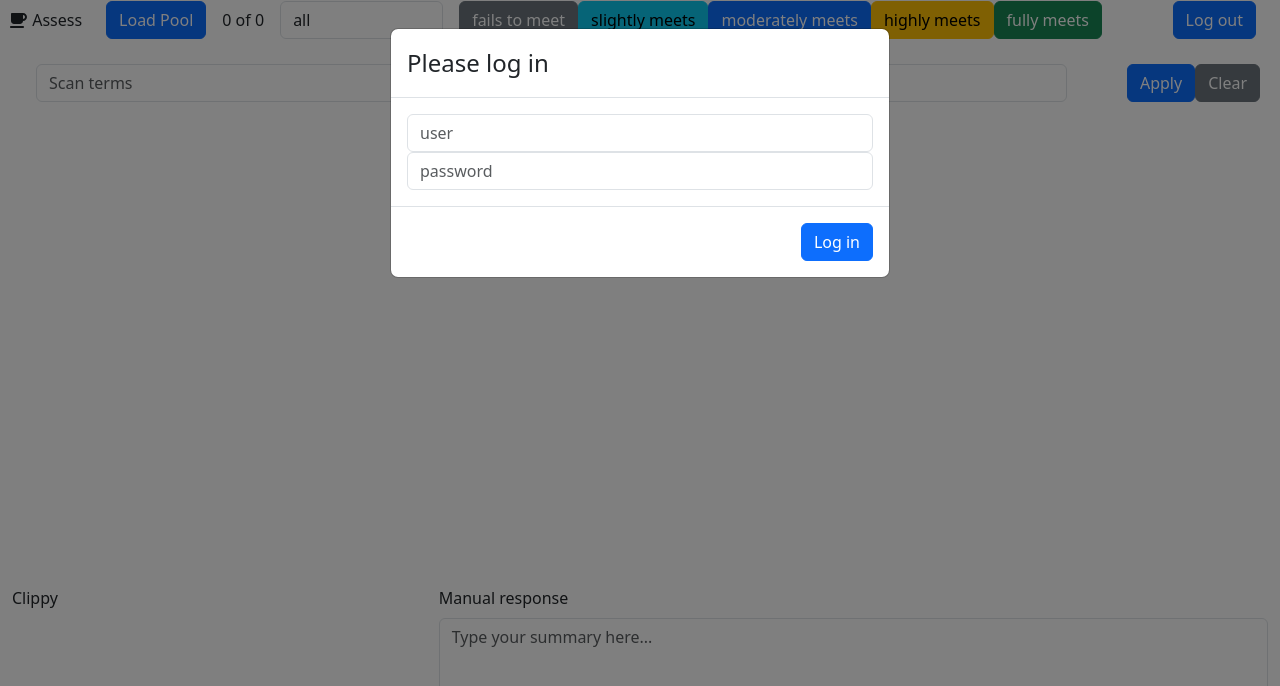
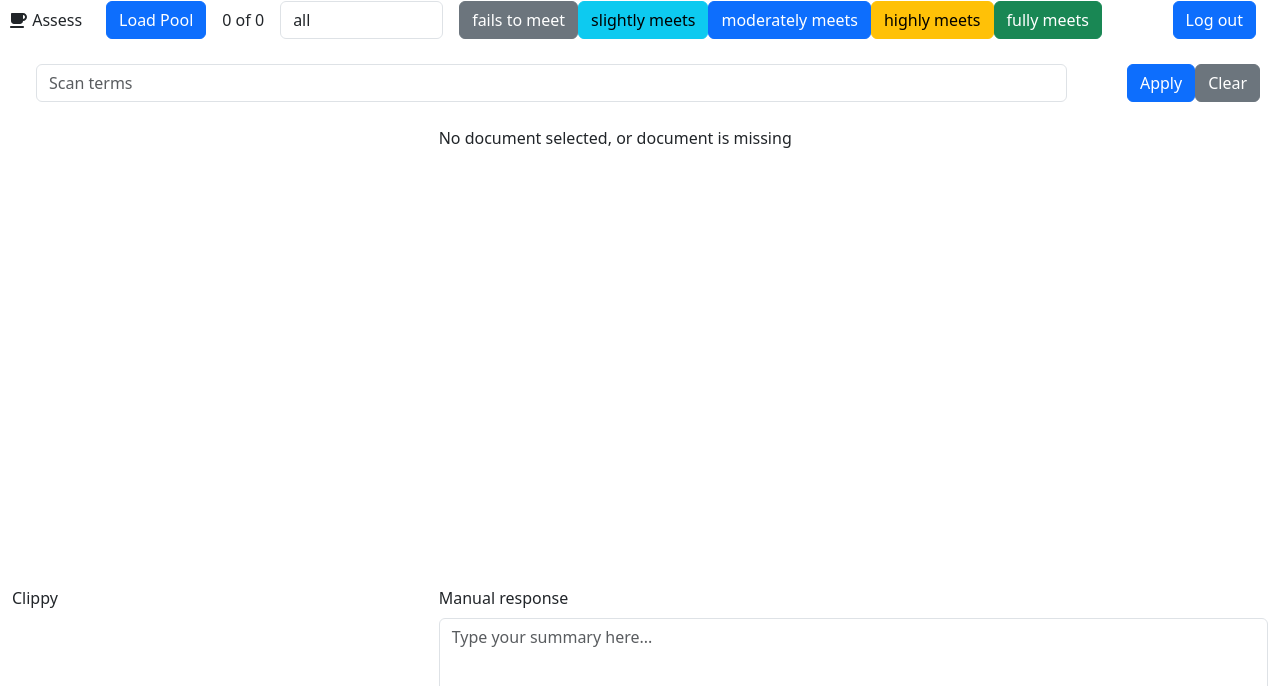
Before and after one commit to isoboroff/assess-react, a React (Vite) app in the folder front-end/: page / in a window 1280 px wide. Shown: the top 686 px of the page. Built offline with nearby package versions, Linux system fonts and the light colour scheme.

Commit message:
Remove login functionality from front-end.  Now we are a bench2-login-gov backend

```diff
--- a/front-end/src/App.jsx
+++ b/front-end/src/App.jsx
@@ -24,8 +24,6 @@ import { FontAwesomeIcon } from "@fortawesome/react-fontawesome";
 import { faCoffee } from "@fortawesome/free-solid-svg-icons";
 import { faCircleXmark } from "@fortawesome/free-solid-svg-icons";
 
-import * as scrypt from "scrypt-pbkdf";
-
 import Pool from "./Pool";
 import Description from "./Description";
 import Highlightable from "./Highlightable";
@@ -46,7 +44,6 @@ const rel_levels = {
 
 /* This is the application state. */
 const initial_state = {
-  username: "",
   current: -1,
   cur_doc: "",
   topic: "",
@@ -59,7 +56,6 @@ const initial_state = {
  * Setting them up this way lets the compiler check for typos.
  */
 const Actions = Object.freeze({
-  LOGIN: "LOGIN",
   LOGOUT: "LOGOUT",
   LOAD_POOL: "LOAD_POOL",
   FETCH_DOC: "FETCH_DOC",
@@ -73,13 +69,6 @@ const Actions = Object.freeze({
  */
 function assess_reducer(state, action) {
   switch (action.type) {
-    case Actions.LOGIN:
-      window.localStorage.setItem("user", action.payload.username);
-      return {
-        ...state,
-        username: action.payload.username,
-      };
-
     case Actions.LOGOUT:
       window.localStorage.clear();
       return { ...initial_state };
@@ -164,93 +153,6 @@ const AssessDispatch = React.createContext(null);
 // only use the AssessState context for reading state.  If you want to
 // change the state, you have to dispatch an action.
 const AssessState = React.createContext(null);
-
-/* A modal dialog to force logging in.
- * This used to be in App(), but I decided to move it out to a separate
- * component.
- */
-function LoginModal(props) {
-  const [username, set_username] = useState("");
-  const [password, set_password] = useState("");
-  const [error, set_error] = useState(false);
-  const dispatch = useContext(AssessDispatch);
-
-  async function hash(password) {
-    const te = new TextEncoder();
-    const encoded = te.encode(password.normalize("NFKC"));
-    const hashval = await sha256(encoded);
-    return hashval;
-  }
-
-  const do_login = useCallback(() => {
-    // Send username and hashed password to the server.
-    // Server responds 200 for ok login, 403 for denied
-    set_error(false);
-    const uid = username.normalize("NFKC");
-    const pw = password.normalize("NFKC");
-    const salt = scrypt.salt(26);
-    const scrypt_params = { N: 32768, r: 8, p: 1 };
-
-    scrypt
-      .scrypt(pw, salt, 64, scrypt_params)
-      .then(
-        (key) =>
-          "scrypt:32768:8:1$" +
-          Uint8Array.from(salt).toString("hex") +
-          "$" +
-          Uint8Array.from(key).toString("hex")
-      )
-      .then((pwhash) => fetch("login?u=" + username + "&p=" + pwhash))
-      .then((response) => {
-        if (response.ok) {
-          dispatch({ type: Actions.LOGIN, payload: { username: username } });
-          props.set_required(false);
-        } else {
-          set_error(true);
-        }
-      });
-  }, [password, username]);
-
-  return (
-    <Modal
-      show={props.login_required}
-      onHide={do_login}
-      backdrop="static"
-      keyboard={false}
-    >
-      <Modal.Header>
-        <Modal.Title>Please log in</Modal.Title>
-      </Modal.Header>
-      <Modal.Body>
-        {error ? <p>Invalid username or password.</p> : ""}
-        <Form.Control
-          type="text"
-          placeholder="user"
-          value={username}
-          onChange={(e) => set_username(e.target.value)}
-        />
-        <Form.Control
-          type="password"
-          placeholder="password"
-          value={password}
-          onChange={(e) => set_password(e.target.value)}
-          onKeyDown={(e) => {
-            if (e.key === "Enter") {
-              e.preventDefault();
-              e.stopPropagation();
-              do_login();
-            }
-          }}
-        />
-      </Modal.Body>
-      <Modal.Footer>
-        <Button variant="primary" onClick={() => do_login()}>
-          Log in
-        </Button>
-      </Modal.Footer>
-    </Modal>
-  );
-}
 
 /*
  * A modal for loading the topic.  This is much nicer than typing a topic
@@ -418,7 +320,7 @@ function SummaryBox(props) {
   useEffect(() => set_text_cache(state.summary), []);
 
   const save_summary = (text) => {
-    fetch("summary_save?u=" + state.username + "&t=" + state.topic, {
+    fetch("summary_save?t=" + state.topic, {
       method: "POST",
       headers: { "Content-Type": "application/json" },
       body: JSON.stringify(text),
@@ -489,25 +391,14 @@ const reducer_debug = (state, action) => {
  */
 function App() {
   const [state, dispatch] = useReducer(assess_reducer, initial_state);
-  const [login_required, set_login_required] = useState(false);
+  const [show_topic_dialog, set_show_topic_dialog] = useState(false);
   const [topic_requested, set_topic_requested] = useState(false);
-  const [show_topic_dialog, set_show_topic_dialog] = useState(false);
   const [inbox, set_inbox] = useState({});
   const [scan_terms, set_scan_terms] = useState("");
   const [pool_filter, set_pool_filter] = useState("all");
 
   /* Effect to fire just before initial render */
   useEffect(() => {
-    if (state.username === "") {
-      // Try to restore state from the browser's local storage.
-      // First check for a username.
-      const stored_username = window.localStorage.getItem("user");
-      if (stored_username) {
-        dispatch({
-          type: Actions.LOGIN,
-          payload: { username: stored_username },
-        });
-
     // check for scan terms
     const scan_terms = window.localStorage.getItem("scan_terms");
     if (scan_terms) {
@@ -525,17 +416,13 @@ function App() {
       let cur_doc = window.localStorage.getItem("current");
       if (cur_doc) cur_doc = parseInt(cur_doc);
       else cur_doc = 0;
-          load_pool(stored_username, cur_topic, cur_doc);
+      load_pool(cur_topic, cur_doc);
     }
-      } else {
-        set_login_required(true);
-      }
-    }
-  }, [state.username]);
+  }, []);
 
   /* Load the "inbox", the list of topics to do and how much has been done. */
-  const load_inbox = useCallback((username) => {
-    fetch("inbox?u=" + state.username)
+  const load_inbox = useCallback(() => {
+    fetch("inbox")
       .then((response) => response.json())
       .then((data) => set_inbox(data));
   });
@@ -543,16 +430,16 @@ function App() {
   /* If someone clicks "Load topic", we need to refresh the inbox and
    * put up the load-topic dialog. */
   useEffect(() => {
-    if (topic_requested && state.username !== "") {
-      load_inbox(state.username);
+    if (topic_requested) {
+      load_inbox();
       set_topic_requested(false);
       set_show_topic_dialog(true);
     }
   }, [topic_requested]);
 
   // Load a pool
-  const load_pool = useCallback((username, topic, current = 0) => {
-    fetch("pool?u=" + username + "&t=" + topic)
+  const load_pool = useCallback((topic, current = 0) => {
+    fetch("pool?t=" + topic)
       .then((response) => response.json())
       .then((data) => {
         if (data.last) current = data.last;
@@ -567,14 +454,7 @@ function App() {
             summary: summ_obj,
           },
         });
-        return fetch(
-          "doc?u=" +
-            username +
-            "&t=" +
-            topic +
-            "&d=" +
-            data.pool[current].docid,
-        );
+        return fetch("doc?t=" + topic + "&d=" + data.pool[current].docid);
       })
       .then((response) => {
         if (response.ok) {
@@ -595,7 +475,7 @@ function App() {
   });
 
   const load_pool_for_current_user = useCallback((topic, current = 0) => {
-    load_pool(state.username, topic, current);
+    load_pool(topic, current);
   });
 
   // This is the routine that fetches a doc by index in the pool
@@ -603,7 +483,7 @@ function App() {
     if (i < 0 || i >= state.pool.length) return;
 
     const docid = state.pool[i].docid;
-    fetch("doc?t=" + state.topic + "&u=" + state.username + "&d=" + docid)
+    fetch("doc?t=" + state.topic + "&d=" + docid)
       .then((response) => {
         if (response.ok) {
           return response.json();
@@ -650,8 +530,7 @@ function App() {
       if (subtopics && Object.keys(subtopics).length > 0) {
         judge_payload.subtopics = subtopics;
       }
-
-      fetch("judge?u=" + state.username + "&t=" + state.topic + "&d=" + docid, {
+      fetch("judge?t=" + state.topic + "&d=" + docid, {
         method: "POST",
         headers: { "Content-Type": "application/json" },
         body: JSON.stringify(judge_payload),
@@ -751,10 +630,6 @@ function App() {
       <AssessState.Provider value={state}>
         {/************** Modals */}
         <Container fluid className="d-flex flex-column vh-100 overflow-hidden">
-          <LoginModal
-            login_required={login_required}
-            set_required={set_login_required}
-          />
           <LoadTopicModal
             show_topic_dialog={show_topic_dialog}
             set_show_topic_dialog={set_show_topic_dialog}
@@ -797,7 +672,7 @@ function App() {
                 <div>{judgment_buttons}</div>
                 <div className="ms-auto">
                   <Button onClick={() => dispatch({ type: Actions.LOGOUT })}>
-                    Log out {state.username}
+                    Log out
                   </Button>
                 </div>
               </Stack>
@@ -823,7 +698,6 @@ function App() {
               <Col md={4} style={{ height: "100%" }}>
                 <Panel>
                   <Pool
-                    user={state.username}
                     topic={state.topic}
                     rel_levels={rel_levels}
                     pool={state.pool}
```
Also changed, not shown: 2 other files (tests, documents, lock files or other folders). Lines whose indentation alone changed are shown as unchanged.
